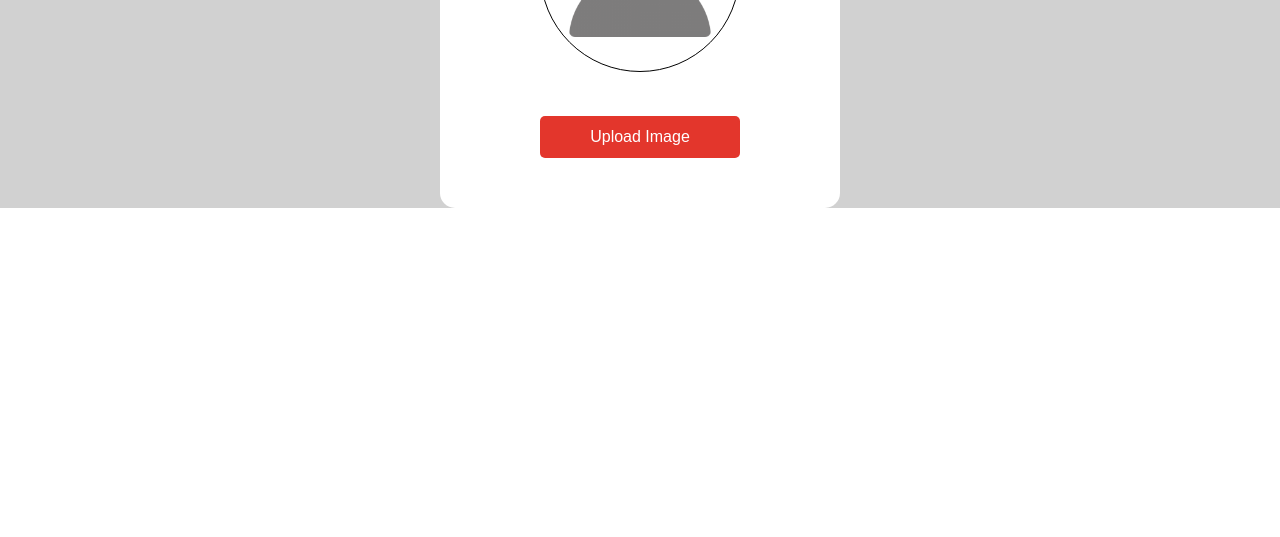
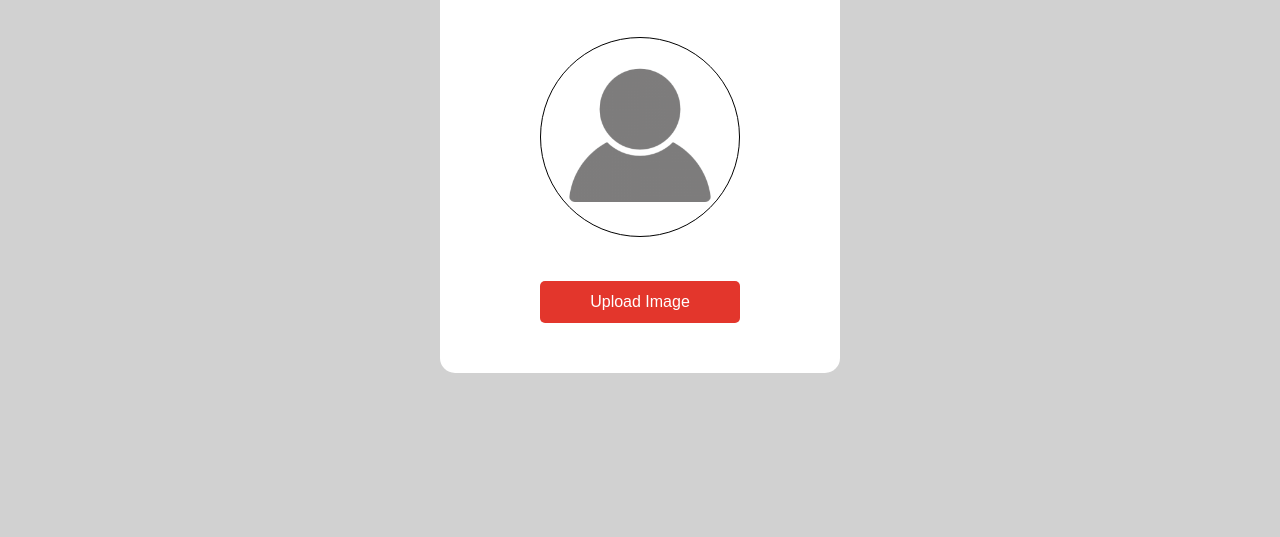
Before and after one commit to Chiragsinghal24/Image-Update, a plain HTML site: page index.html in a window 1280 px wide. Shown: the part 263-800 px from the top of the page. Drawn offline with Linux system fonts and the light colour scheme.

Commit message:
firstcommit34

```diff
--- a/style.css
+++ b/style.css
@@ -6,12 +6,12 @@
 }
 
 .hero{
-    max-width: 100%;
+    width: 100%;
     display: flex;
     align-items: center;
     justify-content: center;
     background: #d1d1d1;
-    max-height: 100vh;
+    height: 100vh;
 }
 
 .card{
```
